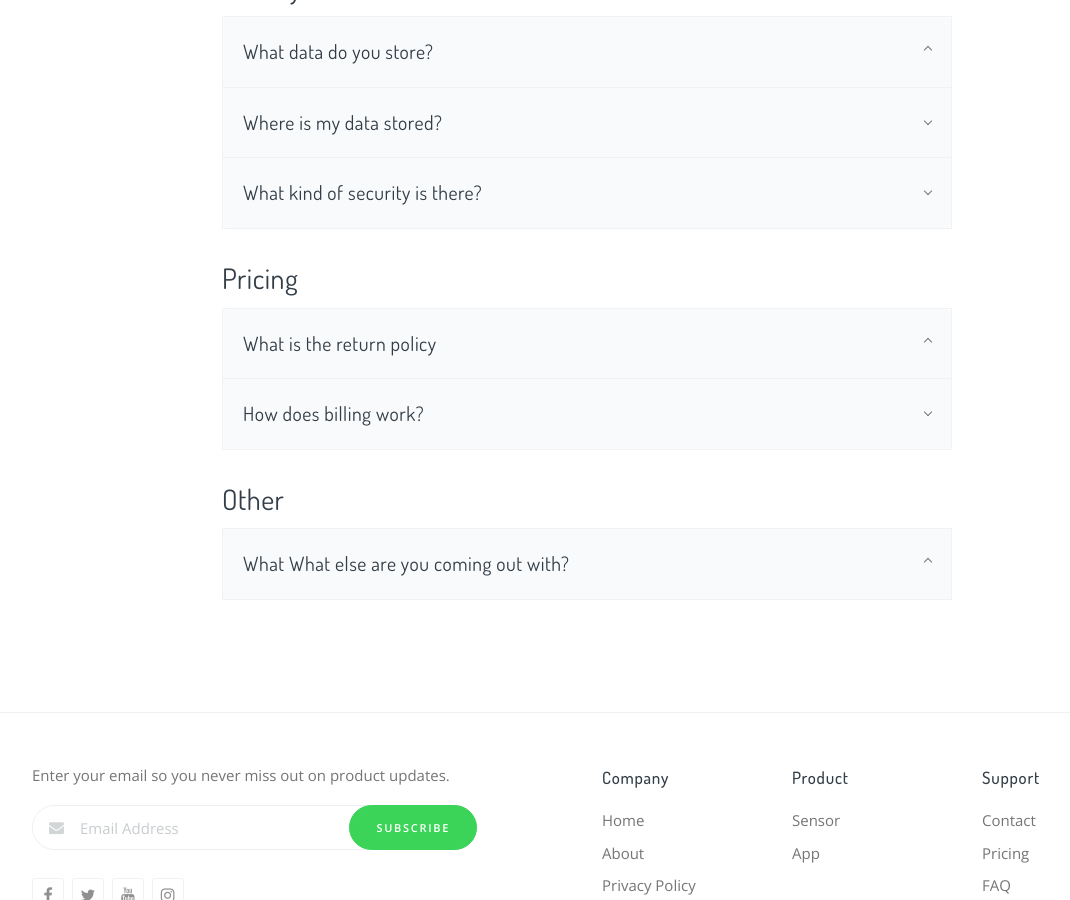
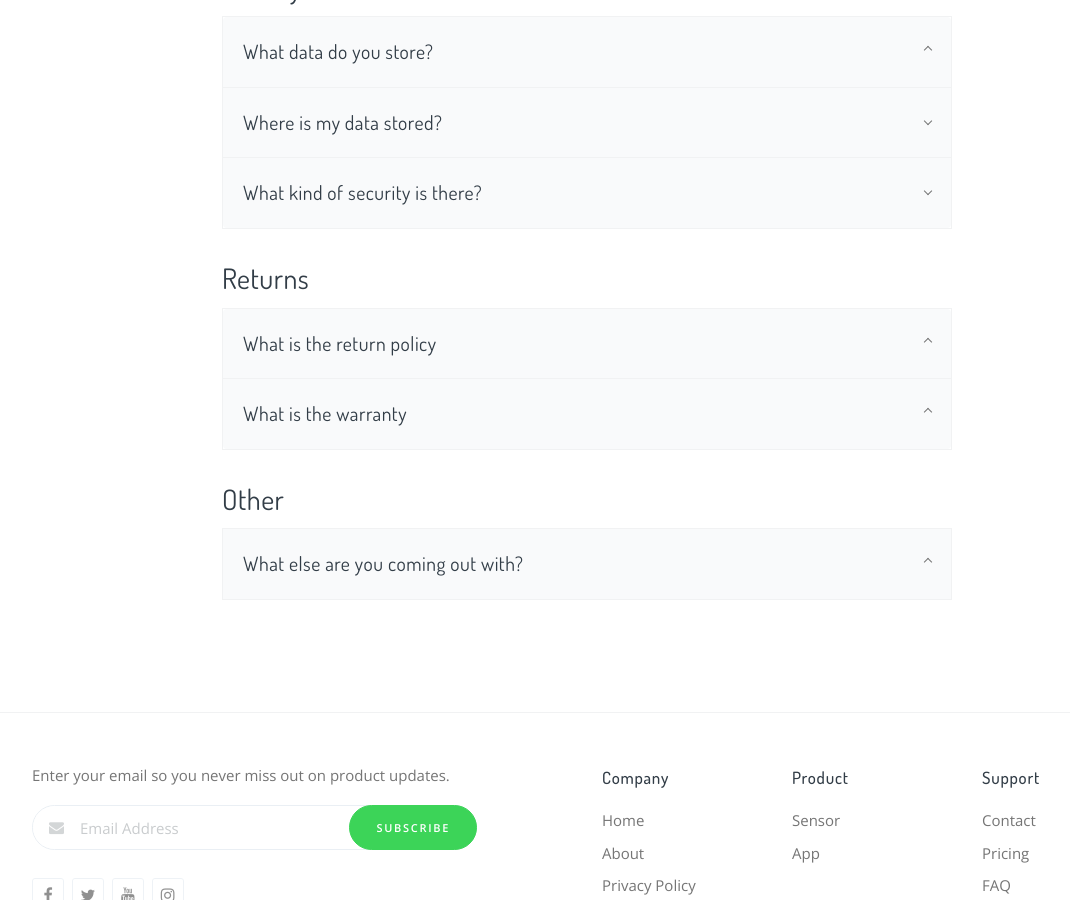
Before and after one commit to mendelsensors/marketing_page, a Jekyll site: the page built from faq/index.html, in a window 1280 px wide and 900 px high, scrolled down 1270 px. Shown: the whole window, without its empty margins (53-1123 px from the left). Built offline with Jekyll 4.4.1, drawn with Linux system fonts in a browser that asks for light colours; comment, search, counter and statistics services are not loaded; part of the change alters nothing that is shown; some of the changed text lies outside the part shown.

Commit message:
updated faq with mike

```diff
--- a/faq/index.html
+++ b/faq/index.html
@@ -29,7 +29,7 @@ layout: default
             </h5>
             <div id="collapse-1-1" class="collapse" data-parent="#accordion-1">
               <div class="card-body">
-                Xmm diameter by Xmm tall.
+                Xmm diameter by Xmm tall
               </div>
             </div>
           </div>
@@ -40,18 +40,18 @@ layout: default
             </h5>
             <div id="collapse-1-2" class="collapse" data-parent="#accordion-1">
               <div class="card-body">
-                Temperature, Humidity, CO2, VPD, Lux
+                Temperature, Humidity, VPD, Lux and optionally CO2
               </div>
             </div>
           </div>
 
           <div class="card">
             <h5 class="card-title">
-              <a class="collapsed" data-toggle="collapse" href="#collapse-1-3">How long is the USB cord and hanging Kit?</a>
+              <a class="collapsed" data-toggle="collapse" href="#collapse-1-3">How long is the USB cord and hanging kit?</a>
             </h5>
             <div id="collapse-1-3" class="collapse" data-parent="#accordion-1">
               <div class="card-body">
-                10 feet each
+                The USB cord is 15 feet and the hanging kit is 10 feet
               </div>
             </div>
           </div>
@@ -62,7 +62,7 @@ layout: default
             </h5>
             <div id="collapse-1-4" class="collapse" data-parent="#accordion-1">
               <div class="card-body">
-                6
+                Grow spaces have different microclimates. Typically we recommend 1-2 sensors per 25 square feet. The bigger your grow space, the more sensors you’ll need. Higher air flow means fewer sensors. Taller spaces or racks, on the other hand, means you need more sensors to have accurate data.
               </div>
             </div>
           </div>
@@ -73,7 +73,7 @@ layout: default
             </h5>
             <div id="collapse-1-5" class="collapse" data-parent="#accordion-1">
               <div class="card-body">
-                Every X minutes.
+                Measurements are taken every 10 minutes and stores them in the device and uploads them every hour.
               </div>
             </div>
           </div>
@@ -90,7 +90,7 @@ layout: default
             </h5>
             <div id="collapse-2-1" class="collapse" data-parent="#accordion-2">
               <div class="card-body">
-                The sensor will continue to record data and will upload the results once it re-connects to wifi. X will happen if that doesn’t occur within X amount of time.
+                As long as the sensor has power it will continue to record data up to X days and will upload the results once it re-connects to wifi. After 30 minutes of not hearing from your sensor, we will send a notification alerting you to the fact that it has either lost WiFi or power. You will not receive any alerts about parameters being above/below thresholds however until the sensor is reconnected to the internet.
               </div>
             </div>
           </div>
@@ -123,7 +123,7 @@ layout: default
             </h5>
             <div id="collapse-2-4" class="collapse" data-parent="#accordion-2">
               <div class="card-body">
-                You can view your sensor data anywhere in the world with an internet connection. If you don’t have a smartphone or tablet you can log on to your dashboard here [link].
+                You can view your sensor data anywhere in the world with an internet connection on any device with internet capability. You can log on to your dashboard here [link].
               </div>
             </div>
           </div>
@@ -151,7 +151,7 @@ layout: default
             </h5>
             <div id="collapse-3-1" class="collapse" data-parent="#accordion-3">
               <div class="card-body">
-                Sensor data.
+                We collect and store your parameter data in order to show it to you. We will never share this information with anybody without your consent. Eventually, we have ambitions to anonymize the data in order to share it with the community so that everyone can learn more and compare their own parameters to other people growing the same crops.
               </div>
             </div>
           </div>
@@ -162,7 +162,7 @@ layout: default
             </h5>
             <div id="collapse-3-2" class="collapse" data-parent="#accordion-3">
               <div class="card-body">
-                In our super secure unhackable cloud on AWS.
+                We store your data in our secure and private AWS cloud. We always follow all best practices around the storing of information.
               </div>
             </div>
           </div>
@@ -173,7 +173,9 @@ layout: default
             </h5>
             <div id="collapse-3-3" class="collapse" data-parent="#accordion-3">
               <div class="card-body">
-                We follow best practices when it comes to security. Your data is encrypted with a 1056 character key and we need mike's eyeball everytime we access it via the super secure eyeball reader that we bought on amazon last year.
+                We follow best practices when it comes to security and take your privacy very seriously.
+                <br>
+                In order to access anything we need Mike's (he's a founder) eyeball everytime via the super secure eyeball reader that we bought on amazon last year.
               </div>
             </div>
           </div>
@@ -181,7 +183,7 @@ layout: default
 
         <br />
 
-        <h3>Pricing</h3>
+        <h3>Returns</h3>
         <div class="accordion accordion-connected accordion-arrow-right" id="accordion-4">
           <div class="card">
             <h5 class="card-title">
@@ -194,7 +196,7 @@ layout: default
             </div>
           </div>
 
-          <div class="card">
+          <!-- <div class="card">
             <h5 class="card-title">
               <a class="collapsed" data-toggle="collapse" href="#collapse-4-2">How does billing work?</a>
             </h5>
@@ -203,7 +205,19 @@ layout: default
                 We charge your credit card every month.
               </div>
             </div>
+          </div> -->
+
+          <div class="card">
+            <h5 class="card-title">
+              <a data-toggle="collapse" href="#collapse-4-2">What is the warranty</a>
+            </h5>
+            <div id="collapse-4-2" class="collapse" data-parent="#accordion-4">
+              <div class="card-body">
+                We offer a 1 year limited-warranty on the Air Sensor Lite, and a 2 year limited-warranty on the Air Sensor. This covers all manufacturing defects and/or hardware failures. Our warranty doesn't cover damage caused by accidents or unauthorized modifications.
+              </div>
+            </div>
           </div>
+
         </div>
 
         <br />
@@ -212,11 +226,11 @@ layout: default
         <div class="accordion accordion-connected accordion-arrow-right" id="accordion-5">
           <div class="card">
             <h5 class="card-title">
-              <a data-toggle="collapse" href="#collapse-5-1">What What else are you coming out with?</a>
+              <a data-toggle="collapse" href="#collapse-5-1">What else are you coming out with?</a>
             </h5>
             <div id="collapse-5-1" class="collapse" data-parent="#accordion-5">
               <div class="card-body">
-                Soil sensor, lights, water sensor, outlet control.
+                We have plans for a lot of continual development of the Mendel platform from both a software and hardware perspective. In terms of hardware on the short list we want to have a soil sensor, lights, water sensor and outlet control.
               </div>
             </div>
           </div>
```
